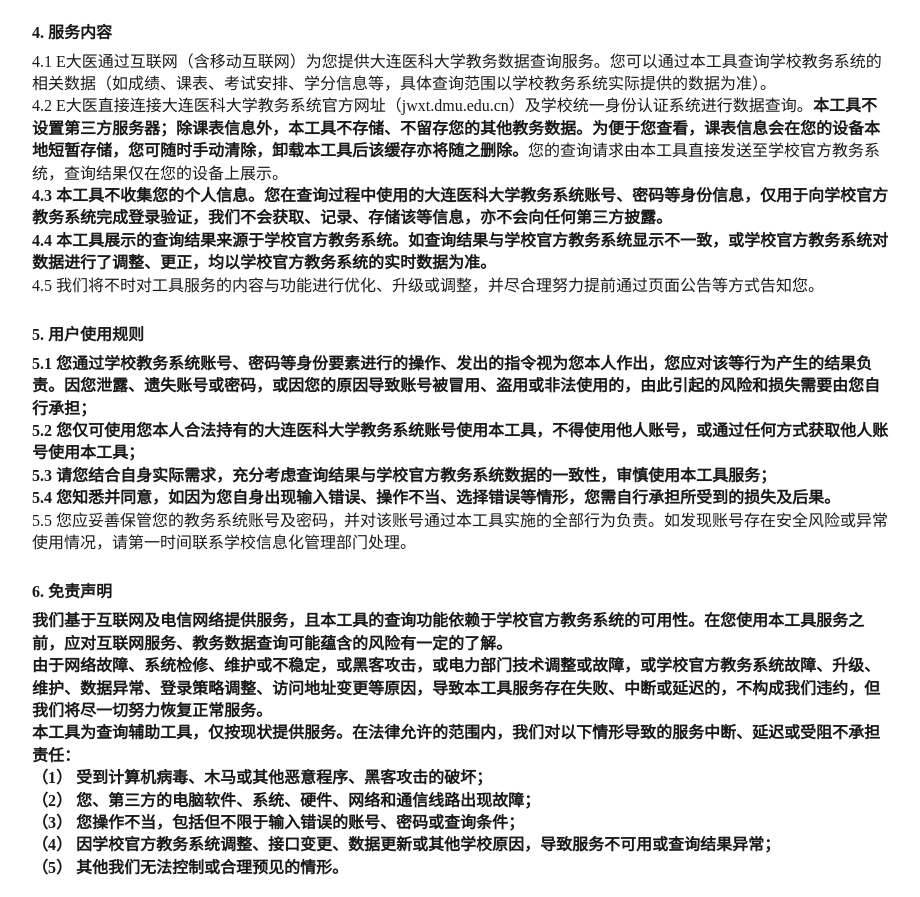
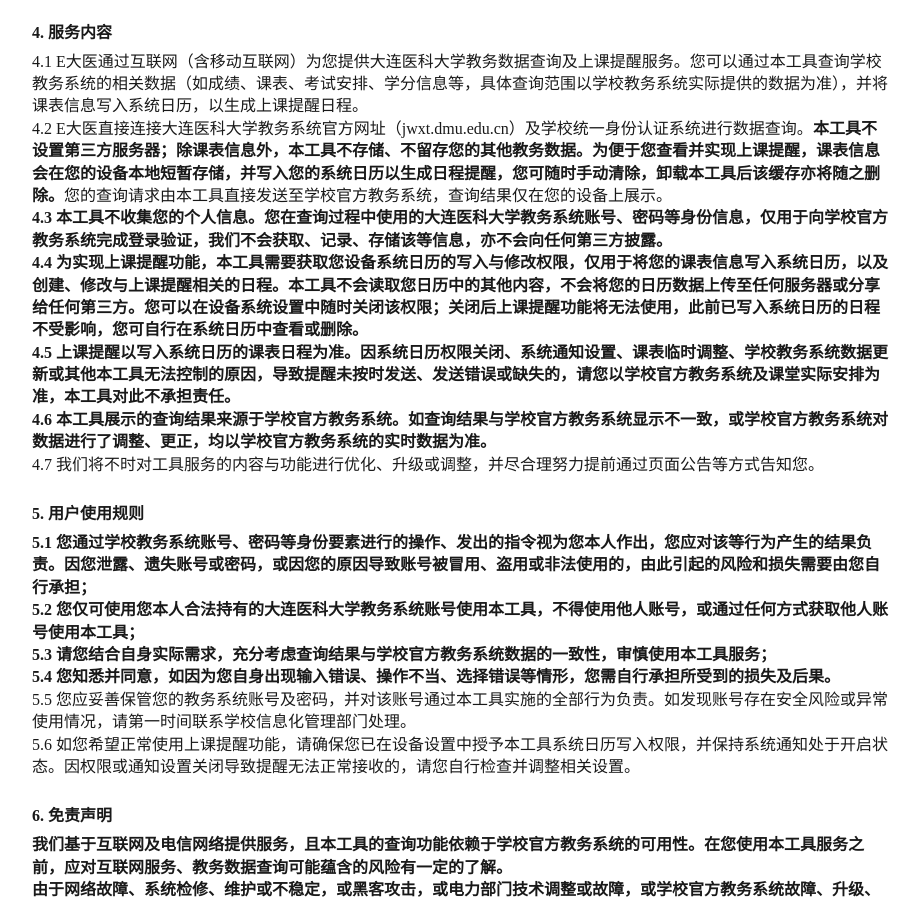
Before and after one commit to Pond-official/e-dayi-agreement, a plain HTML site: page index.html in a window 1280 px wide. Shown: the part 760-1657 px from the top of the page, without its empty margins (178-1098 px from the left). Drawn offline with Linux system fonts and the light colour scheme.

Commit message:
更新协议：新增系统日历写入权限与上课提醒功能说明

```diff
--- a/index.html
+++ b/index.html
@@ -142,12 +142,12 @@
     <h5>4. 服务内容</h5>
     <p>
       4.1
-      E大医通过互联网（含移动互联网）为您提供大连医科大学教务数据查询服务。您可以通过本工具查询学校教务系统的相关数据（如成绩、课表、考试安排、学分信息等，具体查询范围以学校教务系统实际提供的数据为准）。
+      E大医通过互联网（含移动互联网）为您提供大连医科大学教务数据查询及上课提醒服务。您可以通过本工具查询学校教务系统的相关数据（如成绩、课表、考试安排、学分信息等，具体查询范围以学校教务系统实际提供的数据为准），并将课表信息写入系统日历，以生成上课提醒日程。
     </p>
     <p>
       4.2
       E大医直接连接大连医科大学教务系统官方网址（jwxt.dmu.edu.cn）及学校统一身份认证系统进行数据查询。<b
-        >本工具不设置第三方服务器；除课表信息外，本工具不存储、不留存您的其他教务数据。为便于您查看，课表信息会在您的设备本地短暂存储，您可随时手动清除，卸载本工具后该缓存亦将随之删除。</b
+        >本工具不设置第三方服务器；除课表信息外，本工具不存储、不留存您的其他教务数据。为便于您查看并实现上课提醒，课表信息会在您的设备本地短暂存储，并写入您的系统日历以生成日程提醒，您可随时手动清除，卸载本工具后该缓存亦将随之删除。</b
       >您的查询请求由本工具直接发送至学校官方教务系统，查询结果仅在您的设备上展示。
     </p>
     <p>
@@ -159,11 +159,23 @@
     <p>
       <b
         >4.4
+        为实现上课提醒功能，本工具需要获取您设备系统日历的写入与修改权限，仅用于将您的课表信息写入系统日历，以及创建、修改与上课提醒相关的日程。本工具不会读取您日历中的其他内容，不会将您的日历数据上传至任何服务器或分享给任何第三方。您可以在设备系统设置中随时关闭该权限；关闭后上课提醒功能将无法使用，此前已写入系统日历的日程不受影响，您可自行在系统日历中查看或删除。</b
+      >
+    </p>
+    <p>
+      <b
+        >4.5
+        上课提醒以写入系统日历的课表日程为准。因系统日历权限关闭、系统通知设置、课表临时调整、学校教务系统数据更新或其他本工具无法控制的原因，导致提醒未按时发送、发送错误或缺失的，请您以学校官方教务系统及课堂实际安排为准，本工具对此不承担责任。</b
+      >
+    </p>
+    <p>
+      <b
+        >4.6
         本工具展示的查询结果来源于学校官方教务系统。如查询结果与学校官方教务系统显示不一致，或学校官方教务系统对数据进行了调整、更正，均以学校官方教务系统的实时数据为准。</b
       >
     </p>
     <p>
-      4.5
+      4.7
       我们将不时对工具服务的内容与功能进行优化、升级或调整，并尽合理努力提前通过页面公告等方式告知您。
     </p>
     <h5>5. 用户使用规则</h5>
@@ -187,6 +199,10 @@
       5.5
       您应妥善保管您的教务系统账号及密码，并对该账号通过本工具实施的全部行为负责。如发现账号存在安全风险或异常使用情况，请第一时间联系学校信息化管理部门处理。
     </p>
+    <p>
+      5.6
+      如您希望正常使用上课提醒功能，请确保您已在设备设置中授予本工具系统日历写入权限，并保持系统通知处于开启状态。因权限或通知设置关闭导致提醒无法正常接收的，请您自行检查并调整相关设置。
+    </p>
     <h5>6. 免责声明</h5>
     <p>
       <b
@@ -207,7 +223,8 @@
     <p><b>（2） 您、第三方的电脑软件、系统、硬件、网络和通信线路出现故障；</b></p>
     <p><b>（3） 您操作不当，包括但不限于输入错误的账号、密码或查询条件；</b></p>
     <p><b>（4） 因学校官方教务系统调整、接口变更、数据更新或其他学校原因，导致服务不可用或查询结果异常；</b></p>
-    <p><b>（5） 其他我们无法控制或合理预见的情形。</b></p>
+    <p><b>（5） 因您设备系统日历权限、通知设置或系统版本限制，导致上课提醒功能异常或提醒无法接收；</b></p>
+    <p><b>（6） 其他我们无法控制或合理预见的情形。</b></p>
     <h5>7. 用户禁止性规定</h5>
     <p>
       <b
```
